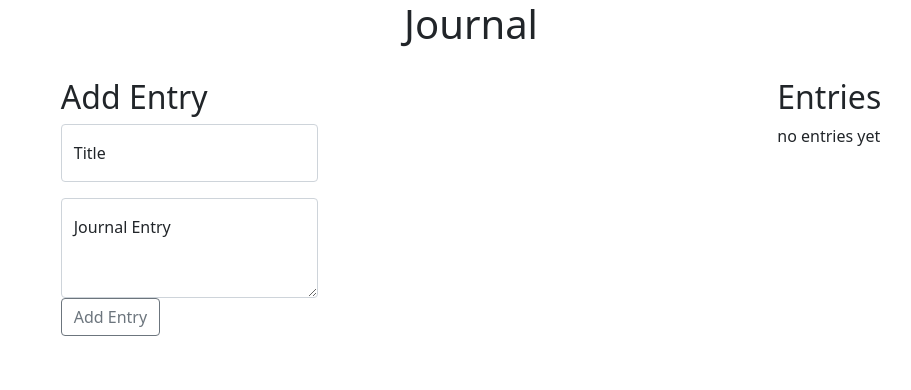
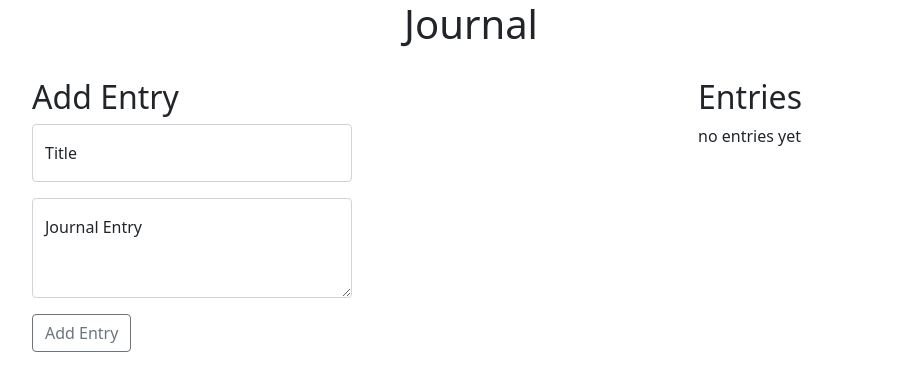
Before and after one commit to sidneyhopkins/crud-react, a React (Create React App) app: page / in a window 1280 px wide. Shown: the top 390 px of the page, without its empty margins (169-1080 px from the left). Built offline with nearby package versions, Linux system fonts and the light colour scheme.

Commit message:
react-uuid for keys, bootstrap

```diff
--- a/package.json
+++ b/package.json
@@ -11,6 +11,7 @@
     "react-bootstrap": "^2.1.2",
     "react-dom": "^17.0.2",
     "react-scripts": "5.0.0",
+    "react-uuid": "^1.0.2",
     "web-vitals": "^2.1.4"
   },
   "scripts": {
--- a/src/App.js
+++ b/src/App.js
@@ -1,8 +1,10 @@
-import { useState } from "react";
+import { useEffect, useState } from "react";
 import EditJournalForm from "./Components/EditJournalForm";
 import AddJournalForm from "./Components/AddJournalForm";
 import Entries from "./Components/Entries";
 import 'bootstrap/dist/css/bootstrap.min.css';
+import uuid from 'react-uuid';
+import Container from "react-bootstrap/Container";
 
 
 function App() {
@@ -14,36 +16,53 @@ function App() {
 
   // when a user clicks 'Create Entry' button in component 'AddJournalForm'
   const createEntry = () => {
-    entry.id = list.length + 1;
-    setList( [...list, entry] );
-    setEntry(initialFormState);
+
+    const errMessage = () => {
+      alert('You need to provide a title and journal entry to publish.')
+    }
+
+    const newEntry = () => {
+      entry.id = uuid();
+      setList(list.length === 0 ? [entry] : [...list, entry] );
+      setEntry(initialFormState);
+    }
+
+    if (entry.name === '' || entry.entry === '') {
+      errMessage()
+    } else {
+      newEntry();
+    }
+
   }
 
+  useEffect(() => {
+    console.log(list)
+  }, [list])
+
   // when user clicks 'Edit Entry' button in component 'Entries'
-  const editMode = (item) => {
+  const editMode = (e) => {
     setEditing(true);
-    const journal = item.target;
-    const journalId = parseInt(journal.id);
-    setEditEntry({id: journalId, name: journal.name, entry: journal.value})
+    const { id, name, value } = e.target;
+    setEditEntry({id: id, name: name, entry: value});
   }
 
   // when user clicks 'Update Entry' button in component 'EditJournalForm'
   const updateEntry = (e) => {
+    setEditing(false);
     const { id } = e.target;
-    const journalId = parseInt(id);
-    setEditing(false);
-    setList(list.map((item) => (item.id === journalId ? editEntry : item)));
+    setList(list.map((item) => (item.id === id ? editEntry : item)));
   }
 
   // when user clicks 'Delete' button in component 'Entries'
   const deleteEntry = (e) => {
     setEditing(false);
-    const listId = parseInt(e.target.id);
-    setList(list.filter((item) => item.id !== listId));
+    const { id } = e.target;
+    setList(list.filter((item) => item.id !== id));
   }
 
+
   return (
-    <div className="Container">
+    <Container>
         <header>
           <h1>Journal</h1>
         </header>
@@ -66,7 +85,7 @@ function App() {
             <Entries list={list} deleteEntry={deleteEntry} editMode={editMode} />
           </div>
         </div>
-    </div>
+    </Container>
   );
 }
 
--- a/src/Components/AddJournalForm.js
+++ b/src/Components/AddJournalForm.js
@@ -13,11 +13,11 @@ function AddJournalForm ( props ) {
     }
 
     return (
-        <Form>
+        <Form style={{ width: '20rem' }}>
           <h2>Add Entry</h2>
           <FloatingLabel controlId="floatingTextarea" label="Title" className="mb-3">
             <Form.Control
-              type="title"
+              type="text"
               placeholder="My title"
               name="name"
               value={entry.name}
@@ -25,6 +25,7 @@ function AddJournalForm ( props ) {
           </FloatingLabel>
           <FloatingLabel controlId="floatingTextarea2" label="Journal Entry">
             <Form.Control
+            className={'mb-3'}
               as="textarea"
               name="entry"
               placeholder="Type entry here"
--- a/src/Components/EditJournalForm.js
+++ b/src/Components/EditJournalForm.js
@@ -12,8 +12,10 @@ function EditJournalForm ( props ) {
       setEditEntry({...editEntry, [name]: value});
     }
 
+
+
     return (
-        <Form>
+        <Form style={{ width: '20rem' }} >
           <h2>Edit Entry</h2>
           <FloatingLabel controlId="floatingTextarea" label="Title" className="mb-3">
             <Form.Control
@@ -25,6 +27,7 @@ function EditJournalForm ( props ) {
           </FloatingLabel>
           <FloatingLabel controlId="floatingTextarea2" label="Journal Entry">
             <Form.Control
+              className={'mb-3'}
               as="textarea"
               name="entry"
               placeholder="Type entry here"
--- a/src/Components/Entries.js
+++ b/src/Components/Entries.js
@@ -3,20 +3,24 @@ import Card from 'react-bootstrap/Card';
 
 
 
+
 function Entries ( props ) {
-    const { list, editMode, deleteEntry,  } = props;
+    const { list, editMode, deleteEntry  } = props;
+
+
+
 
     return (
         <div>
             <h2>Entries</h2>
             <div>
                 {list.length !== 0 ? (
-                list.map((item) => {
+                list.map((item, index) => {
                     return (
-                        <Card key={item.id} className={'card bg-dark text-light'} style={{ width: '18rem' }}>
+                        <Card key={item.id} className={'card mb-3 bg-dark text-light'} style={{ width: '20rem' }}>
                             <Card.Header>
                                 <Card.Title>{item.name}</Card.Title>
-                                <Card.Subtitle className="mb-2 text-muted">entry no. {item.id}</Card.Subtitle>
+                                <Card.Subtitle className="mb-2 text-muted">entry no. {index + 1}</Card.Subtitle>
                             </Card.Header>
 
                             <Card.Body>
@@ -28,11 +32,12 @@ function Entries ( props ) {
 
                         <Card.Footer>
                         <Button
+                            className=""
                             variant="btn btn-outline-secondary btn-sm"
                             id={item.id}
                             name={item.name}
                             value={item.entry}
-                            onClick={(item) => editMode(item)} >
+                            onClick={(e) => editMode(e)} >
                             Edit
                         </Button>
                         <Button
--- a/src/index.css
+++ b/src/index.css
@@ -24,3 +24,11 @@ p {
   font-family: 'Lora', serif;
   overflow: hidden;
 }
+
+.content-left,
+.content-right {
+  width: 50%;
+  display: flex;
+  align-items: center;
+  justify-content: center;
+}
```
Also changed, not shown: 1 other file (tests, documents, lock files or other folders). Lines whose indentation alone changed are shown as unchanged.
